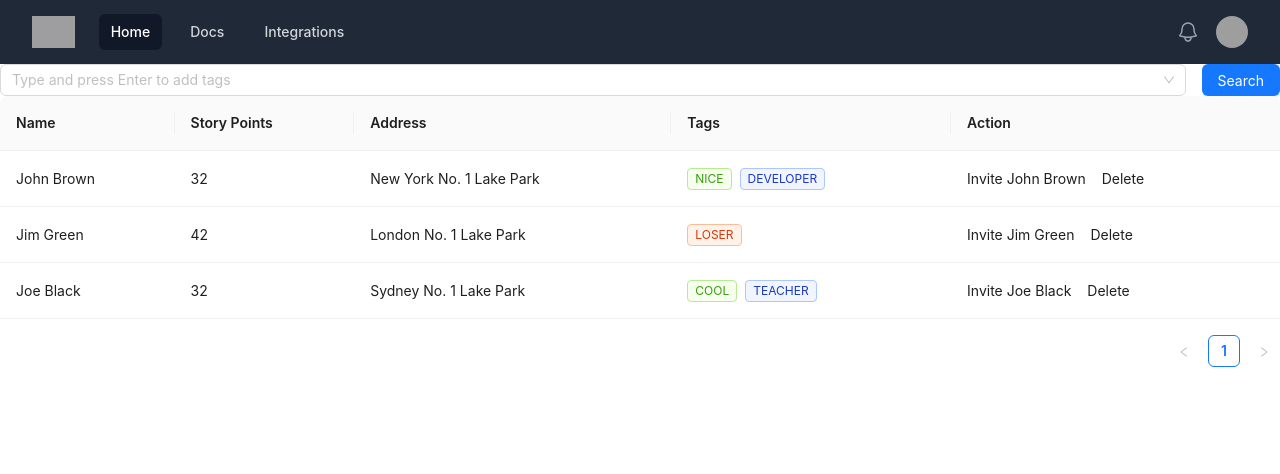
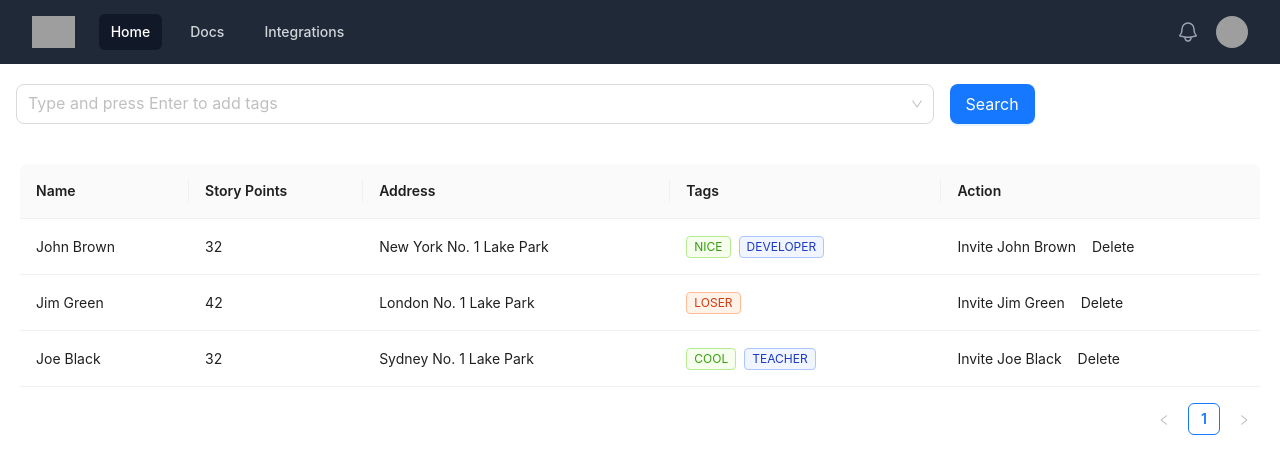
Before and after one commit to aidian3k/best-hacking-league-project, a React (Create React App) app in the folder react-client/: page / in a window 1280 px wide. Shown: the top 474 px of the page. Built offline with nearby package versions, Linux system fonts and the light colour scheme; grey boxes are pictures that could not be loaded; the HTML template or start-up script is replaced by a standard one.

Commit message:
Add navbar and first search bar prototype

```diff
--- a/react-client/src/App.tsx
+++ b/react-client/src/App.tsx
@@ -11,9 +11,15 @@ function App() {
 
     return (
         <>
-            <Navbar/>
-            <SearchBar onSearch={handleSearch}/>
-            <PeopleTable/>
+            <div style={{ marginBottom: '20px' }}>
+                <Navbar/>
+            </div>
+            <div style={{ marginBottom: '20px' }}>
+                <SearchBar onSearch={handleSearch}/>
+            </div>
+            <div style={{ padding: '20px' }}>
+                <PeopleTable/>
+            </div>
         </>
     )
 }
--- a/react-client/src/components/search-bar/search-bar.tsx
+++ b/react-client/src/components/search-bar/search-bar.tsx
@@ -19,12 +19,14 @@ const SearchBar: React.FC<SearchBarProps> = ({ onSearch }) => {
     return (
         <div style={{ display: 'flex', alignItems: 'center' }}>
             <Select
+                size={'large'}
                 mode="tags"
-                style={{ flex: 1, marginRight: 16 }}
+                style={{ flex: 0.8 }}
                 placeholder="Type and press Enter to add tags"
                 onChange={handleTagChange}
                 tokenSeparators={[' ', ',']}
                 value={selectedTags}
+                className="ml-4"
             >
                 {selectedTags.map(tag => (
                     <Option key={tag} value={tag}>
@@ -32,7 +34,7 @@ const SearchBar: React.FC<SearchBarProps> = ({ onSearch }) => {
                     </Option>
                 ))}
             </Select>
-            <Button type="primary" onClick={handleSearchClick}>
+            <Button type="primary" size={'large'} onClick={handleSearchClick} className="mx-4">
                 Search
             </Button>
         </div>
```
